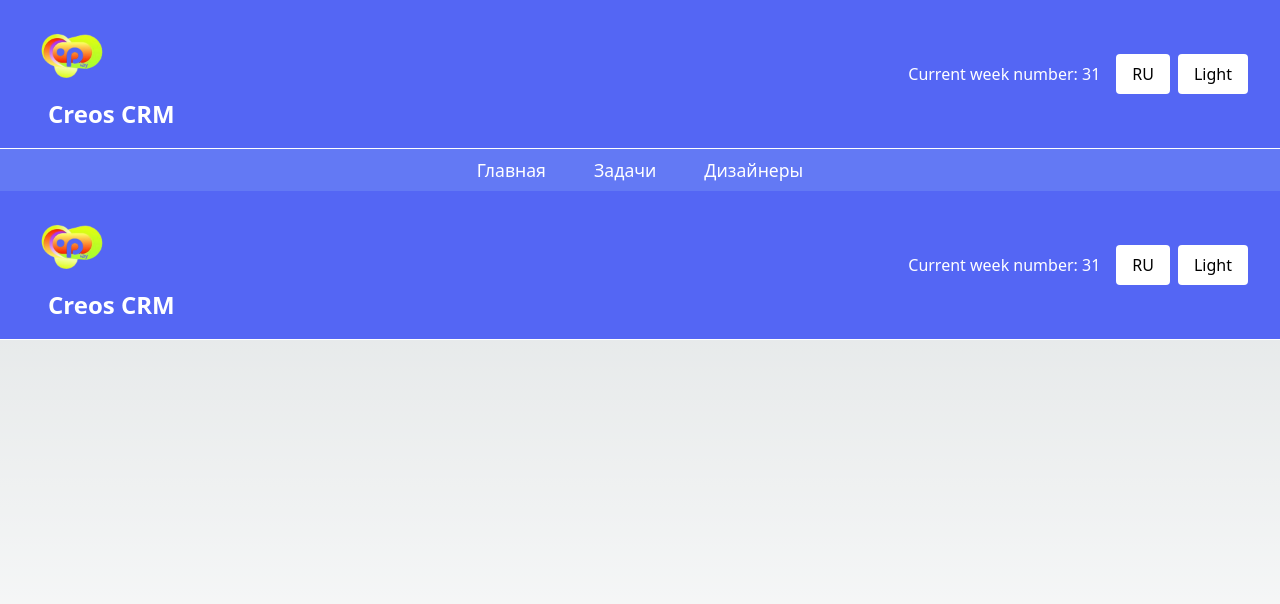
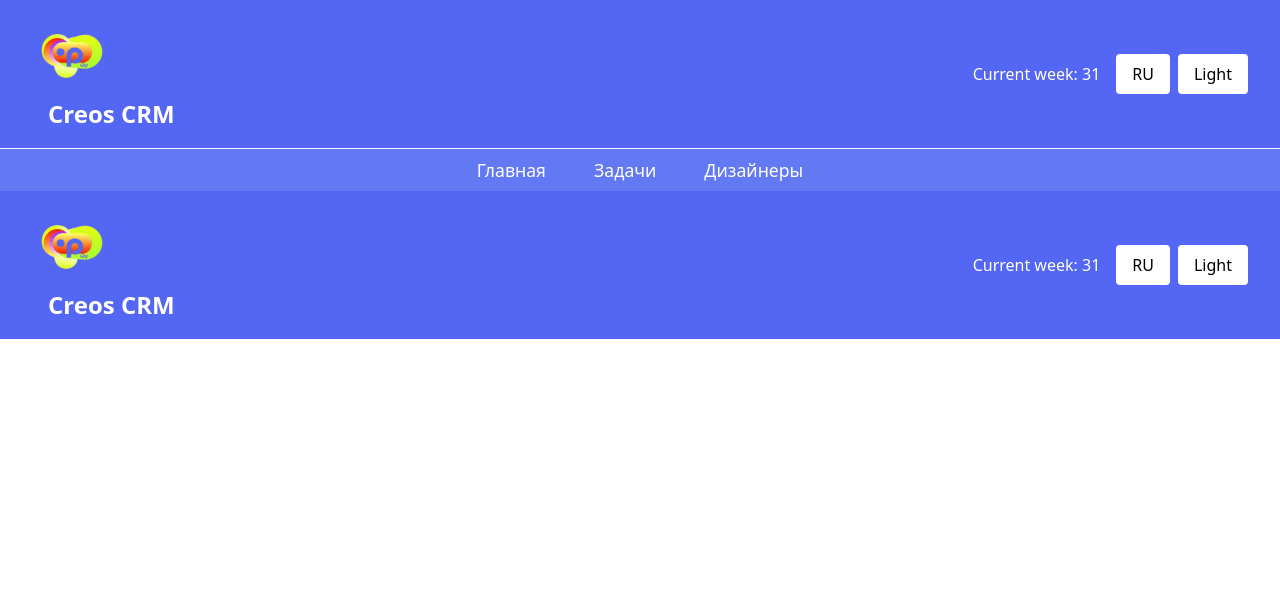
Before and after one commit to magistr25/creos-next, a Next.js app: page /components/Header in a window 1280 px wide. Shown: the top 604 px of the page. Built offline with nearby package versions, Linux system fonts and the light colour scheme.

Commit message:
theme styles

```diff
--- a/app/components/Header/page.tsx
+++ b/app/components/Header/page.tsx
@@ -28,7 +28,7 @@ const Header: React.FC = () => {
                 <h1 className={styles.title}>Creos CRM</h1>
             </div>
             <div className={styles.right_block}>
-                <p className={styles.weekNumber}>Current week number: {currentWeekNumber}</p>
+                <p className={styles.weekNumber}>Current week: {currentWeekNumber}</p>
                 <div className={styles.buttons}>
                     <button className={styles.button}>RU</button>
                     <button className={styles.button} onClick={toggleTheme}>
--- a/app/globals.css
+++ b/app/globals.css
@@ -3,9 +3,17 @@
 @tailwind utilities;
 
 :root {
-  --foreground-rgb: 0, 0, 0;
-  --background-start-rgb: 214, 219, 220;
-  --background-end-rgb: 255, 255, 255;
+
+  --color-light: #ffffff;
+  --color-dark: #343a40;
+  --color-primary: #646cff;
+  --color-primary-hover: #535bf2;
+  --background-light: #f0f0f0;
+  --background-dark: #343a40;
+  --header-background: #535bf2;
+  --background-light-theme: #c8e0ff; /* Бледно-голубой цвет */
+  --card-shadow-light: 0 8px 16px rgba(0, 0, 0, 0.2); /* Более заметная тень для светлой темы */
+  --card-shadow-dark: 0 8px 16px rgba(255, 255, 255, 0.1); /* Светлая тень для тёмной темы */
 }
 
 @media (prefers-color-scheme: dark) {
@@ -34,11 +42,11 @@ body {
 }
 
 body.light {
-  background-color: white;
-  color: black;
+  background-color: var(--background-light-theme);
+  color: #333;
 }
 
 body.dark {
-  background-color: black;
-  color: white;
+  background-color: var(--background-dark);
+  color: #ccc;
 }
```
